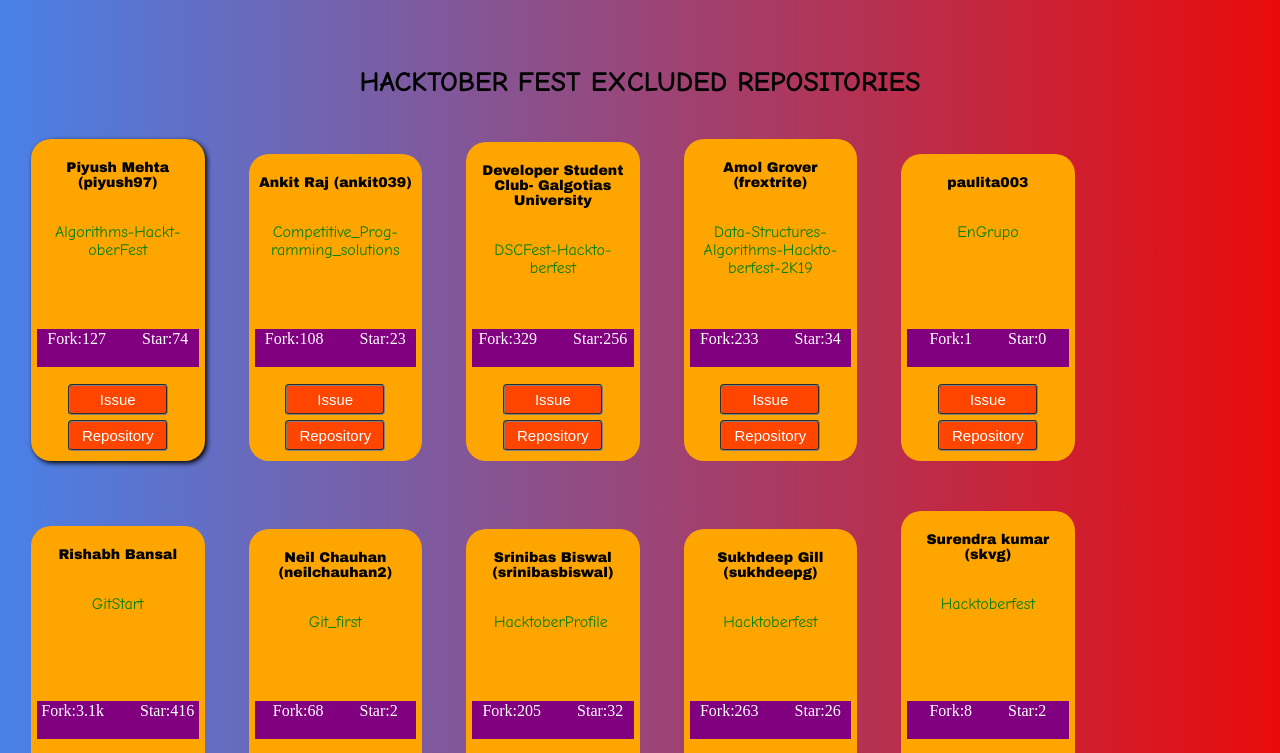
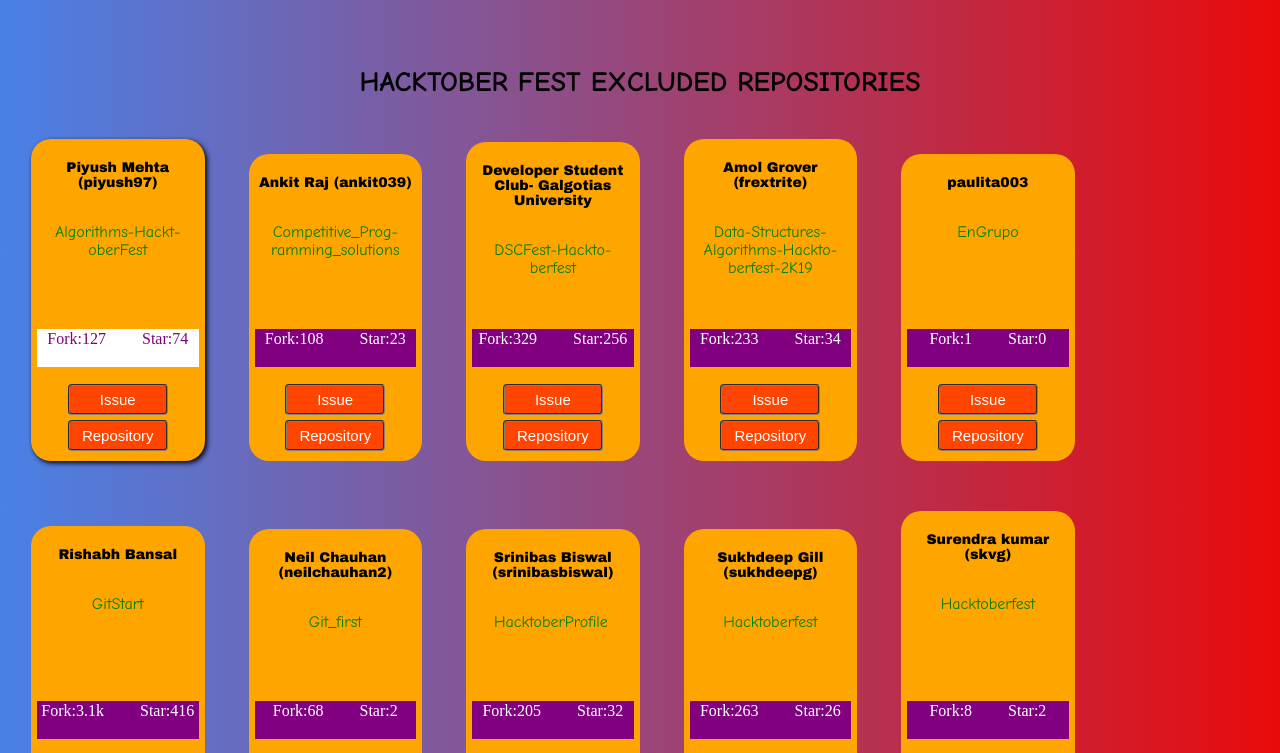
Before and after one commit to amohapatra123/codex-minor-project, a plain HTML site: page main.html in a window 1280 px wide. In both pictures the pointer is over the element "Fork:127 Star:74". Shown: the top 753 px of the page. Drawn offline with Linux system fonts and the light colour scheme.

Commit message:
Update style.css

```diff
--- a/style.css
+++ b/style.css
@@ -120,3 +120,7 @@ hr{
 	padding: 2px;
 	color: black;
 }
+.forkandstar pre:hover{
+	background-color: white;
+	color:purple;
+}
```
